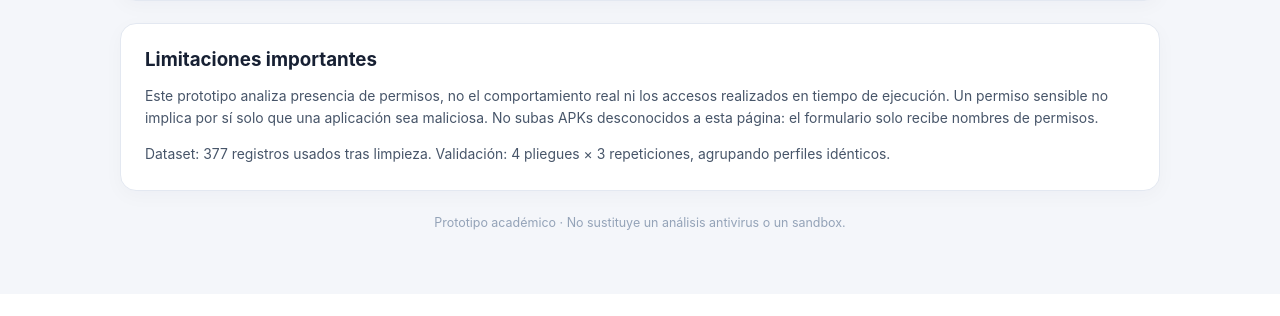
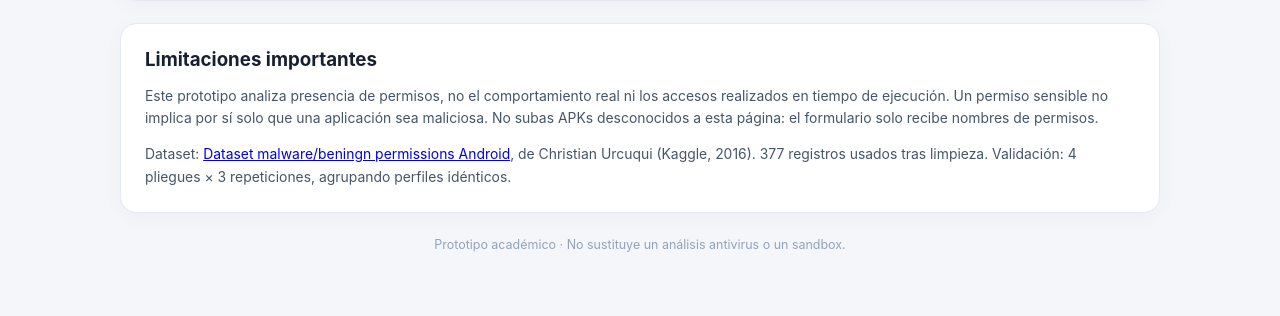
Before and after one commit to juanseo/DroidSentinel-AI, a Flask app: page / in a window 1280 px wide. Shown: the part 955-1271 px from the top of the page. Before the commit the page ends 1185 px from the top, so only its background shows below. Run offline with Flask 3, Linux system fonts and the light colour scheme; parts of the project's set-up code (start-up, migrations or seed data) failed here and were passed over.

Commit message:
Atribuir el dataset a Christian Urcuqui y añadir la cita solicitada
- README: enlace al dataset en Kaggle y al perfil del autor, sección
  "Dataset y créditos" con la cita COLCOM 2016 que pide el autor.
- Interfaz web: crédito y enlace al dataset en la sección de limitaciones.

Co-Authored-By: Claude Opus 5.5 <noreply@anthropic.com>

```diff
--- a/templates/index.html
+++ b/templates/index.html
@@ -79,7 +79,7 @@
     <section class="disclaimer">
       <h3>Limitaciones importantes</h3>
       <p>Este prototipo analiza presencia de permisos, no el comportamiento real ni los accesos realizados en tiempo de ejecución. Un permiso sensible no implica por sí solo que una aplicación sea maliciosa. No subas APKs desconocidos a esta página: el formulario solo recibe nombres de permisos.</p>
-      <p class="small muted">Dataset: {{ metadata.training_rows }} registros usados tras limpieza. Validación: {{ metadata.cross_validation.folds }} pliegues × {{ metadata.cross_validation.repeats }} repeticiones, agrupando perfiles idénticos.</p>
+      <p class="small muted">Dataset: <a href="https://www.kaggle.com/datasets/xwolf12/datasetandroidpermissions" rel="noopener noreferrer">Dataset malware/beningn permissions Android</a>, de Christian Urcuqui (Kaggle, 2016). {{ metadata.training_rows }} registros usados tras limpieza. Validación: {{ metadata.cross_validation.folds }} pliegues × {{ metadata.cross_validation.repeats }} repeticiones, agrupando perfiles idénticos.</p>
     </section>
     <footer>Prototipo académico · No sustituye un análisis antivirus o un sandbox.</footer>
   </main>
```
Also changed, not shown: README.md.
